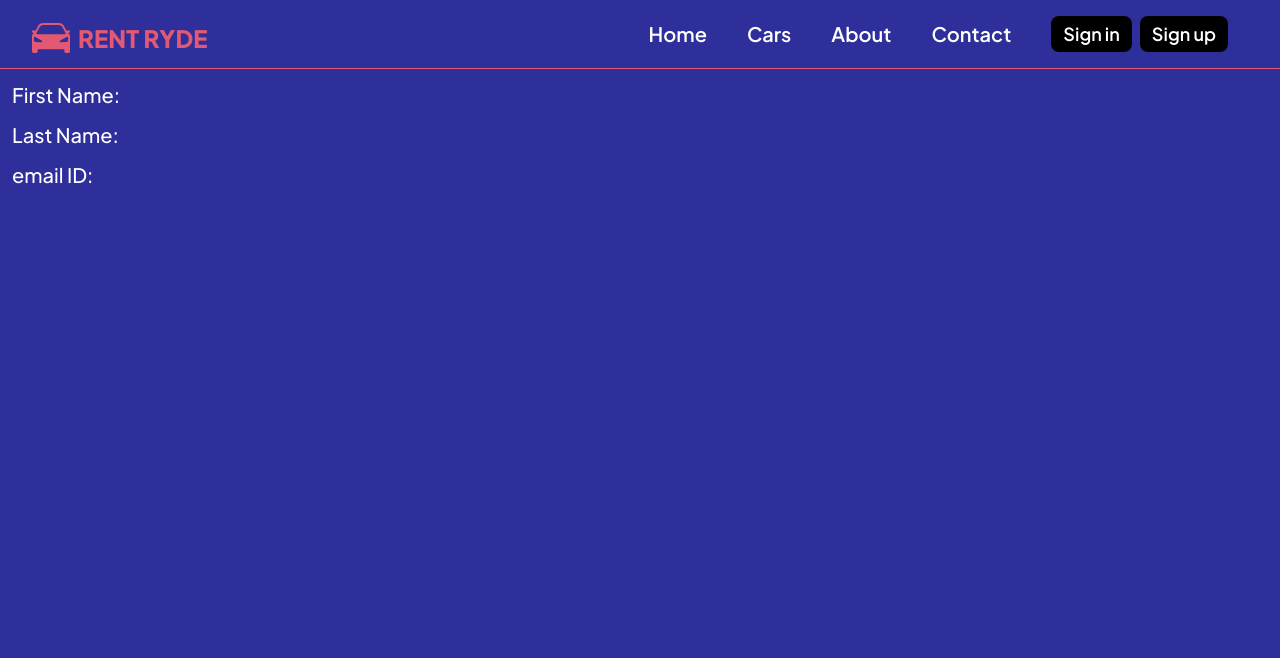
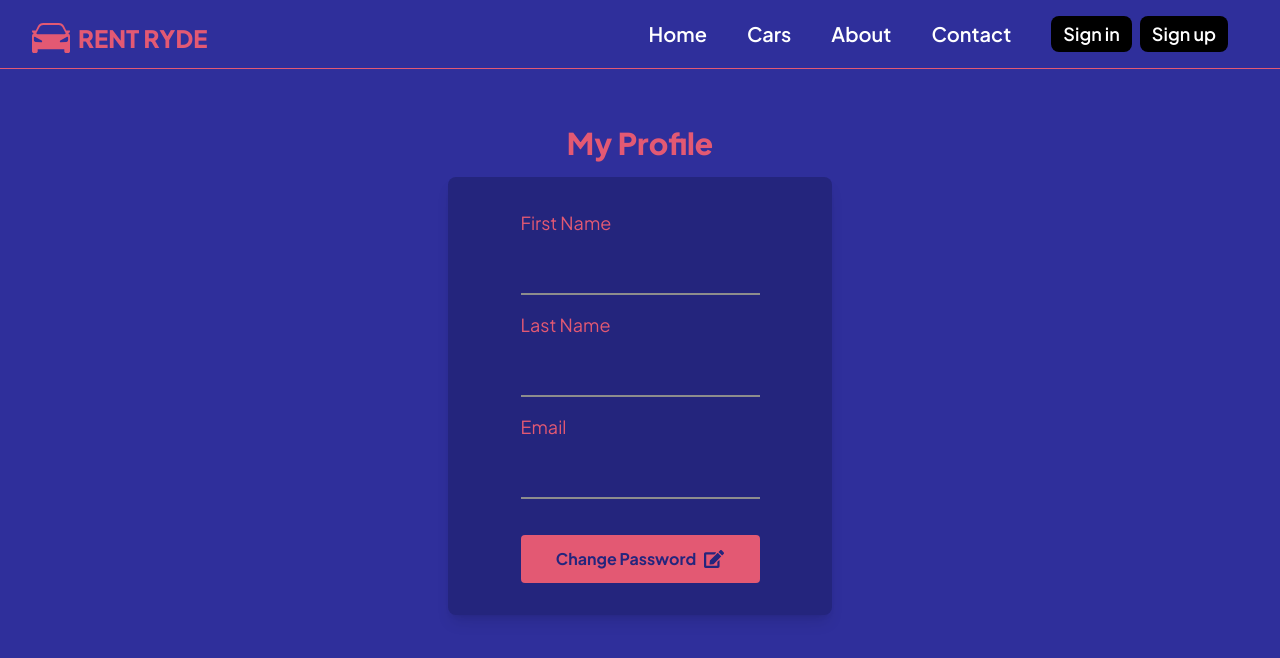
Before and after one commit to akshithP/rent-ryde, a Next.js app: page /profile in a window 1280 px wide. Shown: the top 658 px of the page. Built offline with nearby package versions, Linux system fonts and the light colour scheme; no server answers.

Commit message:
Updated profile page design

```diff
--- a/app/(main)/profile/page.tsx
+++ b/app/(main)/profile/page.tsx
@@ -1,7 +1,7 @@
 import React from "react";
 import { getServerSession } from "next-auth";
 import { authOptions } from "@/utils/authOptions";
-import { redirect } from "next/navigation";
+import UserProfile from "@/components/UserProfile";
 
 const Profile = async () => {
   // Need to get  authUser from the session.
@@ -16,10 +16,23 @@ const Profile = async () => {
   // if (!session || !session.user) redirect("/auth/signin");
 
   return (
-    <div className="p-3 grid grid-cols-1 gap-3 text-textPrimary text-xl font-medium">
-      <div>First Name: {user?.firstName}</div>
-      <div>Last Name: {user?.lastName}</div>
-      <div>email ID: {user?.email}</div>
+    <div className="flex flex-col mt-10 justify-center items-center">
+      {/*-----------------TITLE----------------*/}
+      <div className="flex justify-center p-4">
+        <h1
+          id="title"
+          className="font-extrabold md:text-3xl text-2xl text-primary"
+        >
+          My Profile
+        </h1>
+      </div>
+      <div className="flex px-3 py-3 w-96 justify-center items-center rounded-lg bg-secondary2 shadow-lg">
+        <UserProfile
+          firstName={user?.firstName}
+          lastName={user?.lastName}
+          email={user?.email}
+        />
+      </div>
     </div>
   );
 };
--- /dev/null
+++ b/components/UserProfile.tsx
@@ -0,0 +1,64 @@
+import Link from "next/link";
+import React from "react";
+import { FaEdit as Edit } from "react-icons/fa";
+
+interface Props {
+  firstName?: string;
+  lastName?: string;
+  email?: string;
+}
+
+const UserProfile = ({ firstName, lastName, email }: Props) => {
+  return (
+    <form className="grid grid-cols-1 gap-4 p-5 text-textPrimary">
+      {/*------------------------------------------FIRST NAME------------------------------------------- */}
+      <div id="firstName" className="flex flex-col gap-1">
+        <p className="text-lg font-normal text-primary">First Name</p>
+        <input
+          type="text"
+          id="firstName"
+          disabled
+          value={firstName}
+          className="hover:cursor-not-allowed p-3 bg-transparent outline-none border-b-2 border-borderCol text-lg font-normal text-textPrimary placeholder:italic placeholder:text-base placeholder:font-light"
+        ></input>
+      </div>
+
+      {/*------------------------------------------LAST NAME------------------------------------------- */}
+      <div id="lastName" className="flex flex-col gap-1">
+        <p className="text-lg font-normal text-primary">Last Name</p>
+        <input
+          type="text"
+          id="lastName"
+          disabled
+          value={lastName}
+          className="hover:cursor-not-allowed p-3 bg-transparent outline-none border-b-2 border-borderCol text-lg font-normal text-textPrimary placeholder:italic placeholder:text-base placeholder:font-light"
+        ></input>
+      </div>
+
+      {/*------------------------------------------EMAIL------------------------------------------- */}
+      <div id="email" className="flex flex-col gap-1">
+        <p className="text-lg font-normal text-primary">Email</p>
+        <input
+          type="text"
+          id="email"
+          disabled
+          value={email}
+          className="hover:cursor-not-allowed p-3 bg-transparent outline-none border-b-2 border-borderCol text-lg font-normal text-textPrimary placeholder:italic placeholder:text-base placeholder:font-light"
+        ></input>
+      </div>
+
+      {/*------------------------------------SEND BUTTON----------------------------------*/}
+      <div className="flex flex-col gap-2">
+        <Link
+          href={"auth/forgotPassword"}
+          className="flex gap-2 mt-5 justify-center items-center bg-primary text-secondary2 font-bold px-4 py-3 rounded hover:bg-black hover:cursor-pointer hover:text-textPrimary transition-colors hover:scale-105 transition-all'"
+        >
+          <p>Change Password</p>
+          <Edit className="text-xl font-semibold" />
+        </Link>
+      </div>
+    </form>
+  );
+};
+
+export default UserProfile;
```
